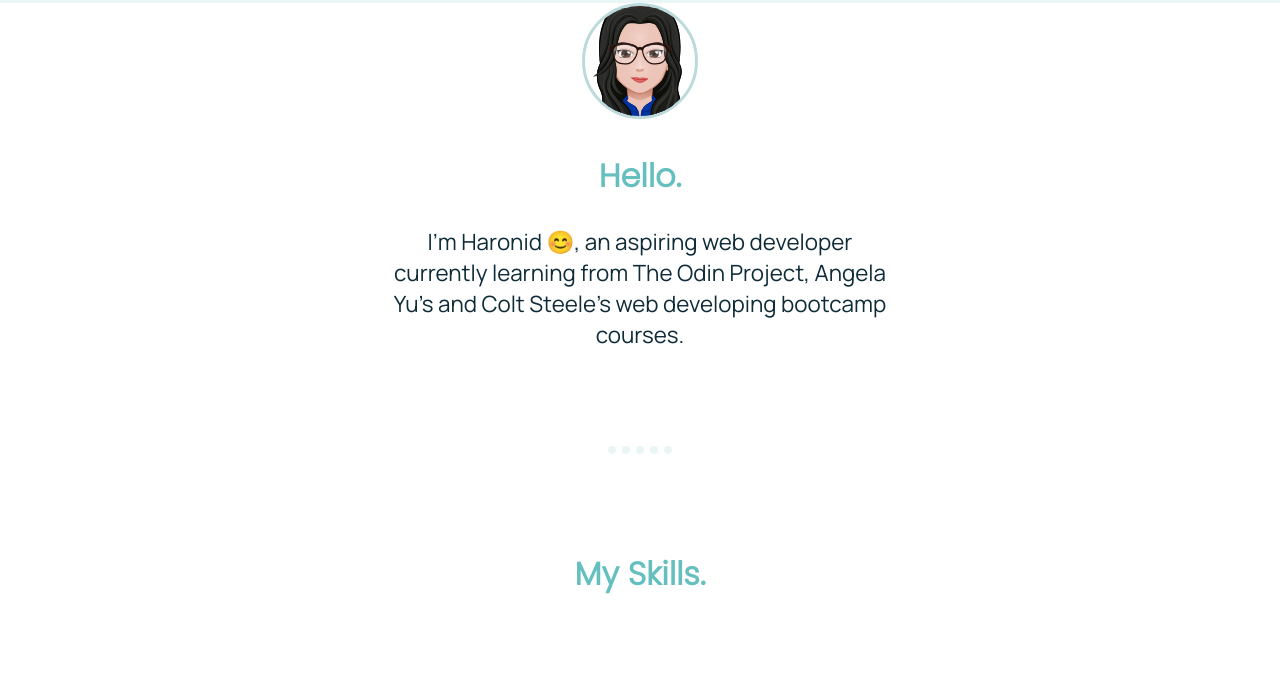
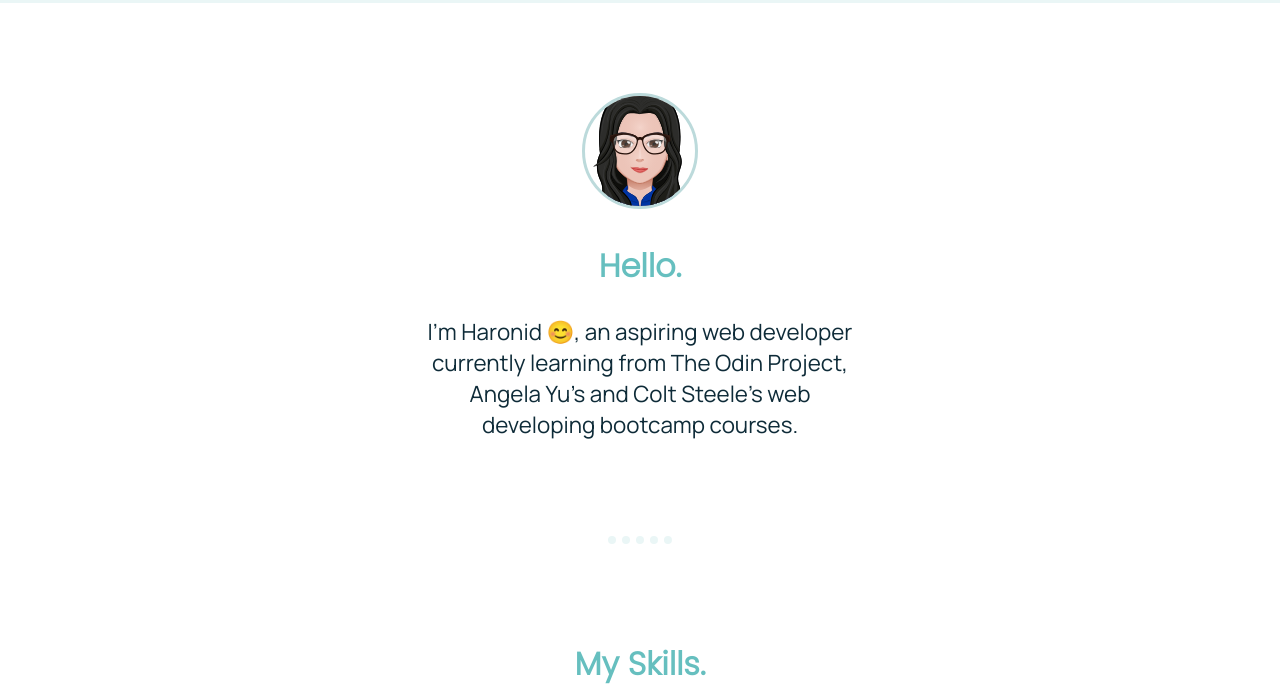
Before and after one commit to ciguapa/My-Site, a plain HTML site: page index.html in a window 1280 px wide. Shown: the part 755-1450 px from the top of the page. Drawn offline with Linux system fonts and the light colour scheme; a web font is replaced by a local one.

Commit message:
changed attributes in talk-about-me

```diff
--- a/css/styles.css
+++ b/css/styles.css
@@ -54,7 +54,8 @@ span{
 }
 .talk-about-me{
     text-align: center;
-    margin: auto 30% auto 30%;
+    width: 35%;
+    margin: auto;
 }
 .skill-row{
     width: 50%;
@@ -79,10 +80,14 @@ span{
     margin-bottom: 0;
     padding-bottom: 50px;
 }
+.middle-container{
+    padding-top: 90px;
+}
 .mypic{
     height: 110px;
    border-radius: 100px ;
    border:3px solid rgb(188, 218, 219);
+
 }
 .skill-img{
     width: 25%;
```
